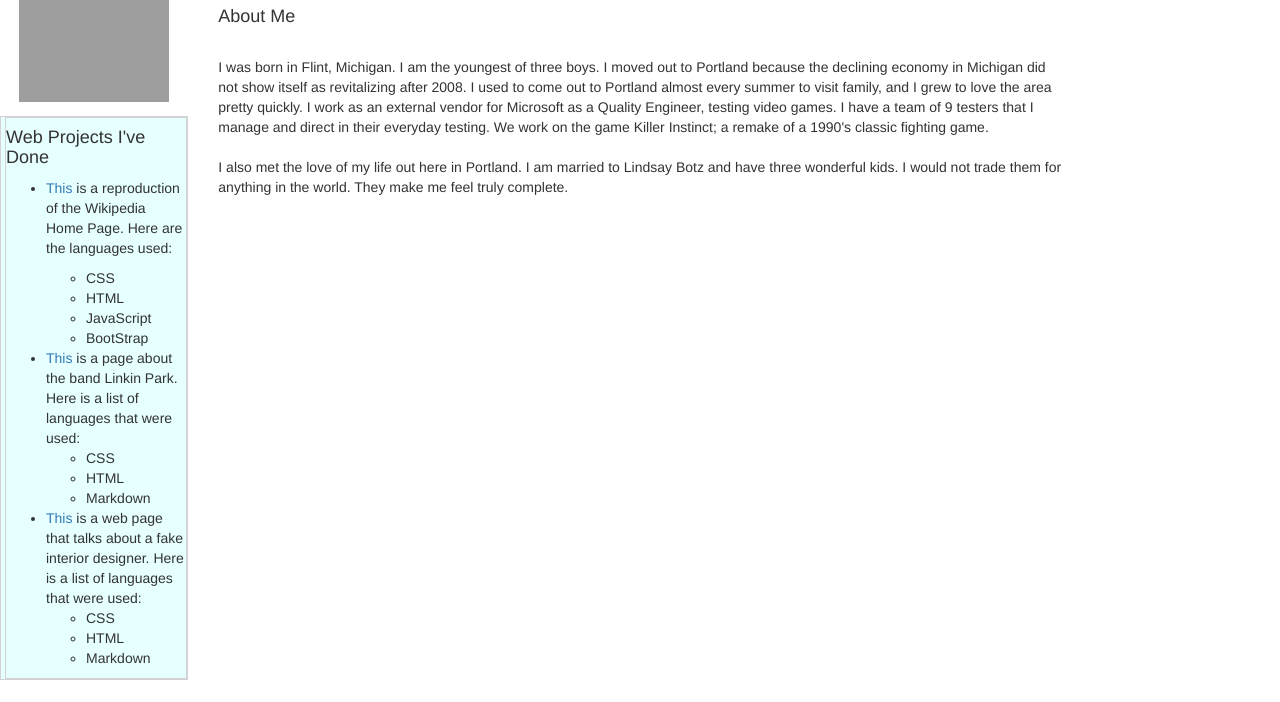
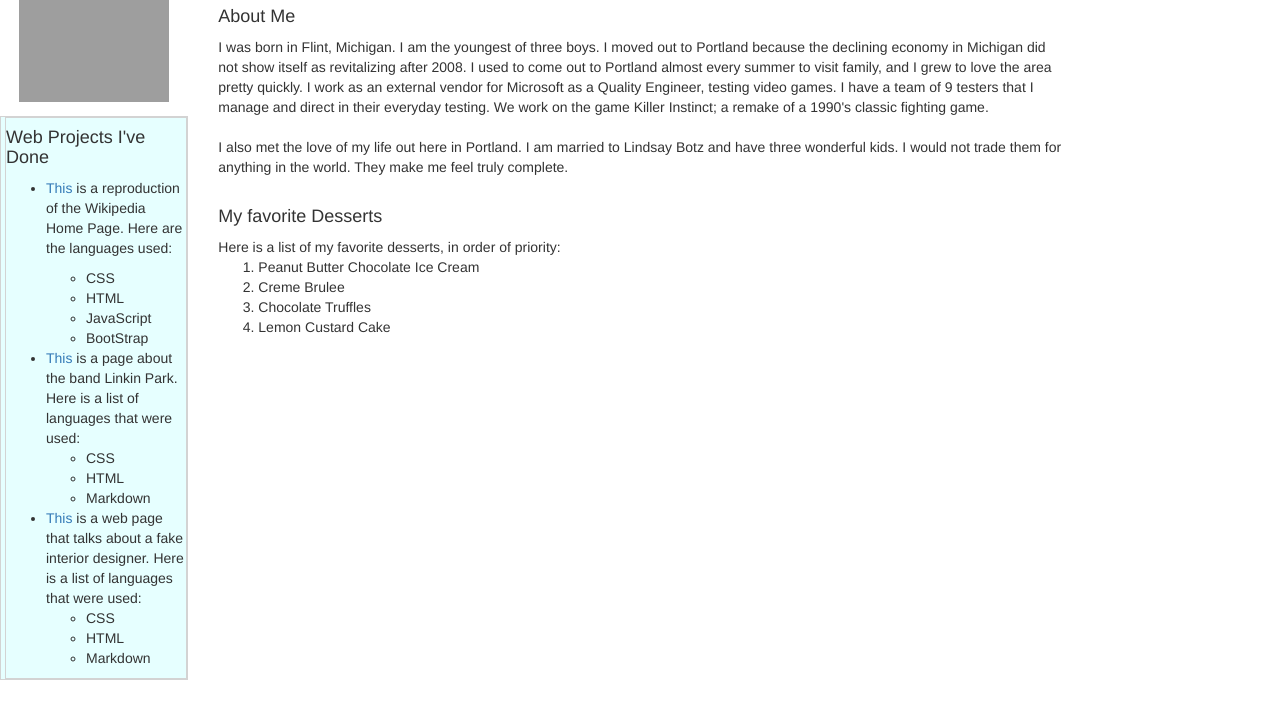
Before and after one commit to botzmatt/CodeReview1, a plain HTML site: page index.html in a window 1280 px wide. Shown: the part 98-800 px from the top of the page. Drawn offline with nearby package versions, Linux system fonts and the light colour scheme; grey boxes are pictures that could not be loaded.

Commit message:
add a list of my favorite desserts to the main body of the page.

```diff
--- a/index.html
+++ b/index.html
@@ -58,13 +58,20 @@
         <div class="col-sm-8"
           <div class="AboutMe"
             <p><h4>About Me</h4>
-             <br>I was born in Flint, Michigan. I am the youngest of three boys. I moved out to Portland because the declining economy in Michigan did not show itself as revitalizing after 2008. I used to come out to Portland almost every summer to visit family, and I grew to love the area pretty quickly. I work as an external vendor for Microsoft as a Quality Engineer, testing video games. I have a team of 9 testers that I manage and direct in their everyday testing. We work on the game Killer Instinct; a remake of a 1990's classic fighting game.<br>
-             <br> I also met the love of my life out here in Portland. I am married to Lindsay Botz and have three wonderful kids. I would not trade them for anything in the world. They make me feel truly complete.</p>
+             I was born in Flint, Michigan. I am the youngest of three boys. I moved out to Portland because the declining economy in Michigan did not show itself as revitalizing after 2008. I used to come out to Portland almost every summer to visit family, and I grew to love the area pretty quickly. I work as an external vendor for Microsoft as a Quality Engineer, testing video games. I have a team of 9 testers that I manage and direct in their everyday testing. We work on the game Killer Instinct; a remake of a 1990's classic fighting game.<br>
+             <br> I also met the love of my life out here in Portland. I am married to Lindsay Botz and have three wonderful kids. I would not trade them for anything in the world. They make me feel truly complete.<br>
+             <br><h4>My favorite Desserts</h4>
+             Here is a list of my favorite desserts, in order of priority:
+              <ol>
+                <li>Peanut Butter Chocolate Ice Cream</li>
+                <li>Creme Brulee</li>
+                <li>Chocolate Truffles</li>
+                <li>Lemon Custard Cake</li>
+              </ol>
+            </p>
           </div>
         </div>
-
-    </div>
-
+      </div>
     <script src="https://ajax.googleapis.com/ajax/libs/jquery/1.11.3/jquery.min.js"></script>
     <script src="js/bootstrap.js"></script>
   </body>
```
